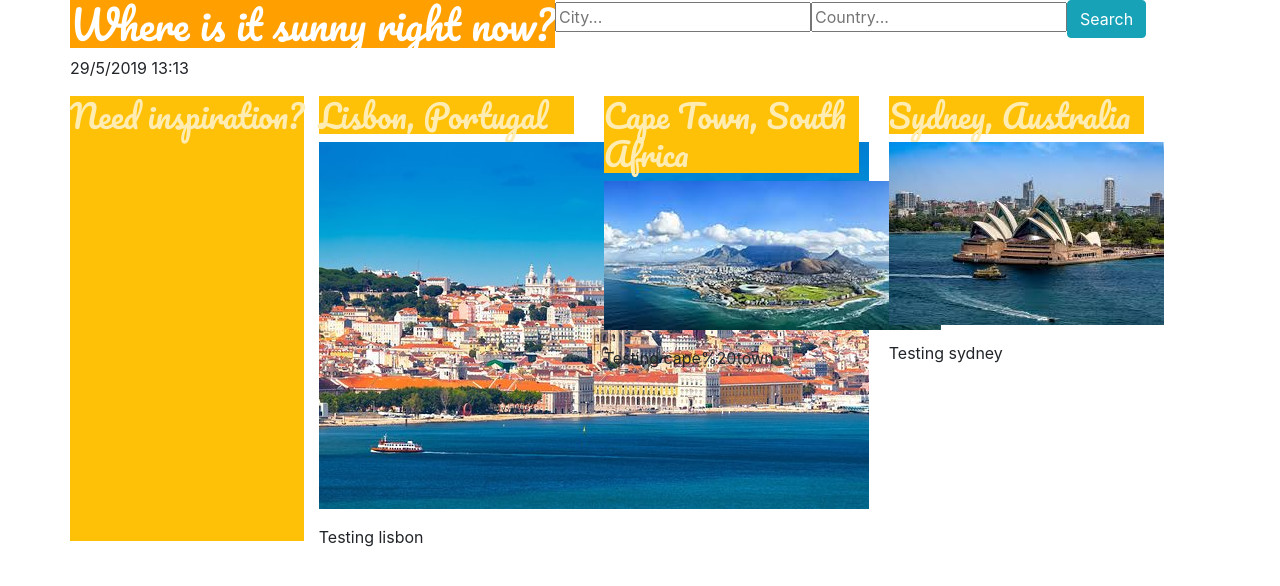
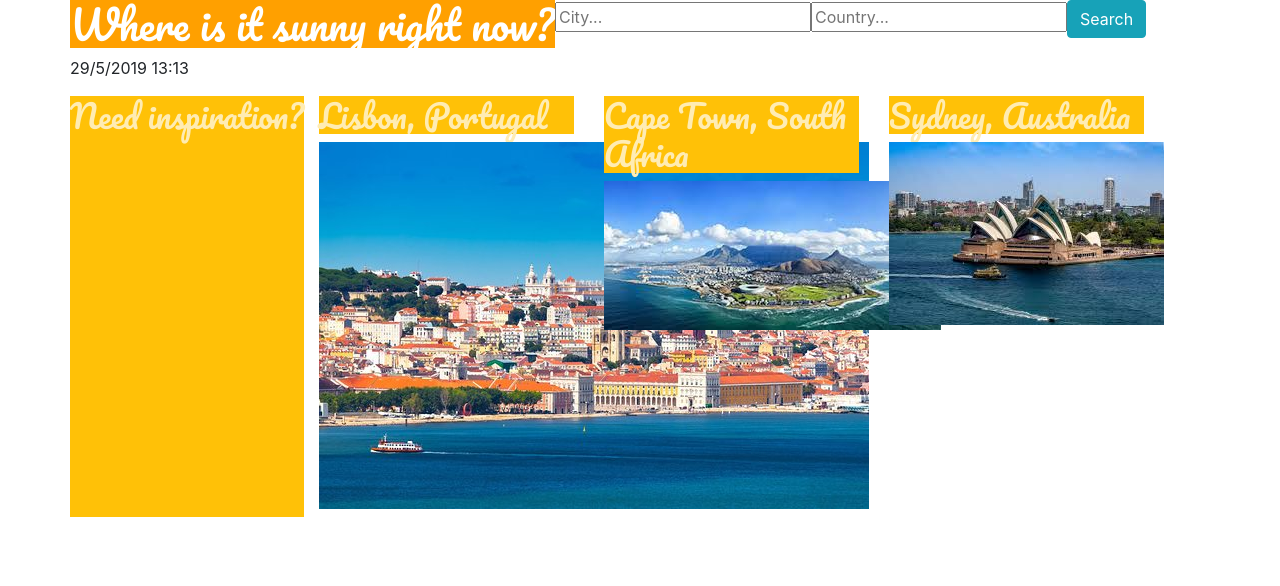
Before and after one commit to lizkoch/weather-react, a React (Create React App) app: page / in a window 1280 px wide. Shown: the top 586 px of the page. Built offline with nearby package versions, Linux system fonts and the light colour scheme.

Commit message:
Updated city and country names

```diff
--- a/src/App.js
+++ b/src/App.js
@@ -75,18 +75,18 @@ class App extends React.Component {
                 <h2>Need inspiration?</h2>
                 <InspoPic
                   cityPic={lisbon}
-                  cityName="Lisbon, Portugal"
-                  cityURL="lisbon"
+                  cityName="Lisbon"
+                  countryName="Portugal"
                 />
                 <InspoPic
                   cityPic={capetown}
-                  cityName="Cape Town, South Africa"
-                  cityURL="cape%20town"
+                  cityName="Cape Town"
+                  countryName="South Africa"
                 />
                 <InspoPic
                   cityPic={sydney}
-                  cityName="Sydney, Australia"
-                  cityURL="sydney"
+                  cityName="Sydney"
+                  countryName="Australia"
                 />
               </div>
             </div>
--- a/src/InspoPic.js
+++ b/src/InspoPic.js
@@ -7,7 +7,7 @@ export default class InspoPic extends React.Component {
     this.state = {
       cityPic: props.cityPic,
       cityName: props.cityName,
-      cityURL: props.cityURL
+      countryName: props.countryName
     };
   }
   handleClick() {
@@ -17,11 +17,12 @@ export default class InspoPic extends React.Component {
   render() {
     return (
       <div className="col-lg-3 col-md-3">
-        <h2>{this.state.cityName}</h2>
+        <h2>
+          {this.state.cityName}, {this.state.countryName}
+        </h2>
         <p>
           <img src={this.state.cityPic} onClick={this.handleClick} />
         </p>
-        <div>Testing {this.state.cityURL}</div>
       </div>
     );
   }
```
